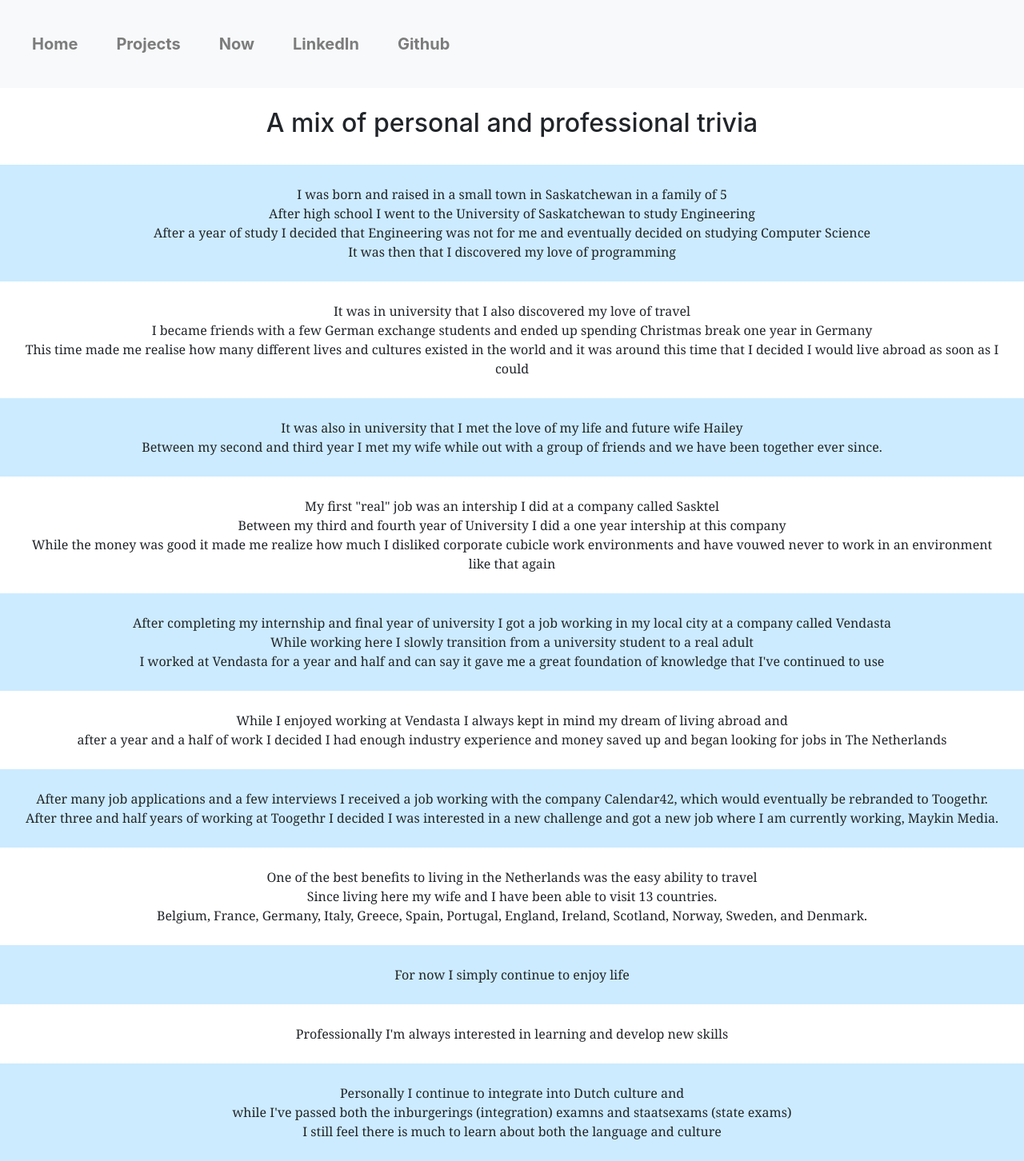
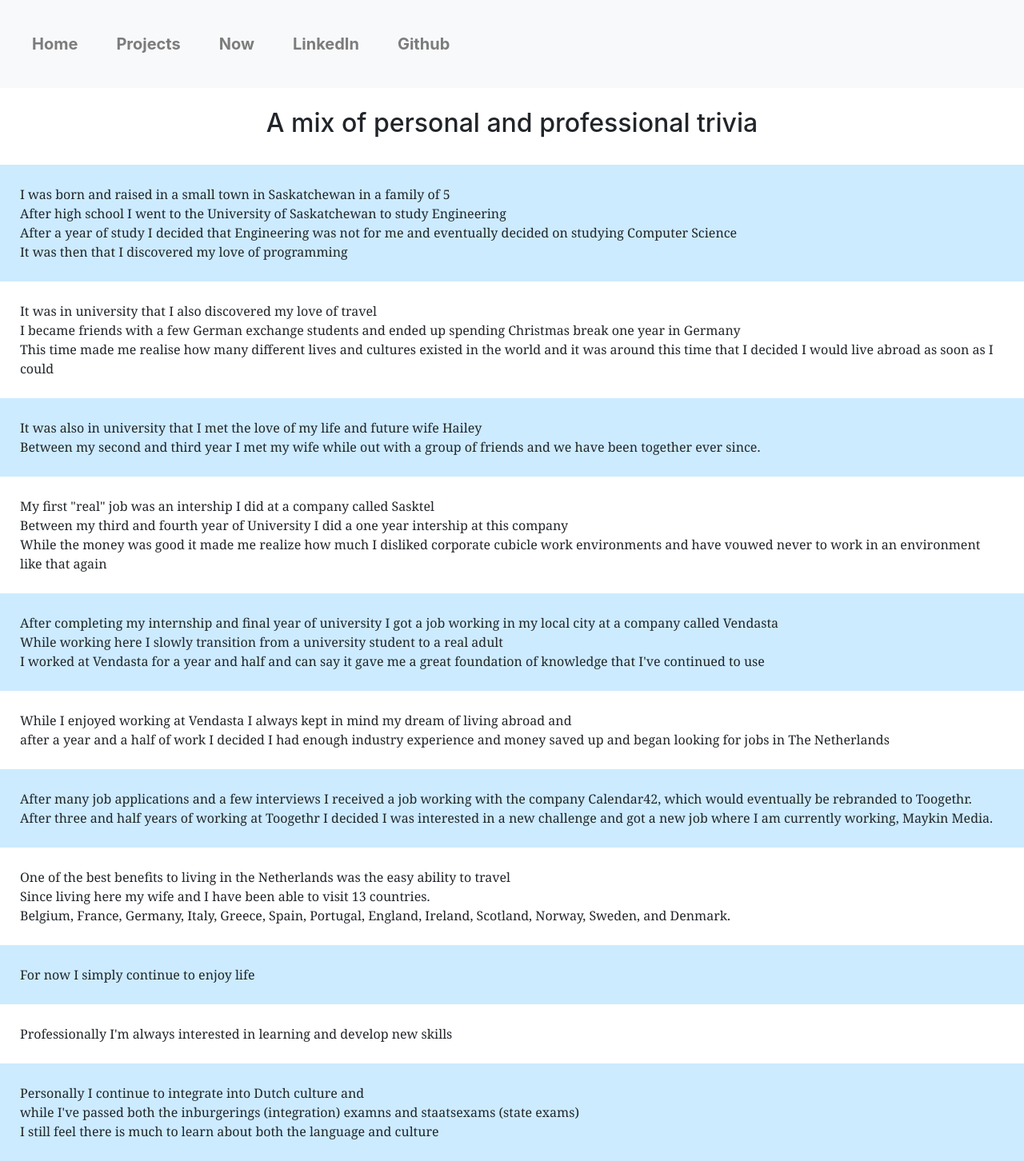
Before and after one commit to SheaMeyers/SheaMeyers.github.io, a React (Create React App) app: page /about-me in a window 1280 px wide. Shown: the whole page at 80% size. Built offline with nearby package versions, Linux system fonts and the light colour scheme.

Commit message:
Update styling

```diff
--- a/src/AboutMe.css
+++ b/src/AboutMe.css
@@ -9,8 +9,6 @@
     width: 100%;
     background-color: #ffffff;
     display: flex;
-    justify-content: center;
-    align-items: center;
     flex-direction: column;
     padding: 25px;
     text-align: center;
@@ -20,9 +18,11 @@
     width: 100%;
     background-color: #ccebff;
     display: flex;
-    justify-content: center;
-    align-items: center;
     flex-direction: column;
     padding: 25px;
     text-align: center;
 }
+
+.About-me-sentence {
+    text-align: left;
+}
--- a/src/AboutMe.tsx
+++ b/src/AboutMe.tsx
@@ -10,101 +10,101 @@ const AboutMe: React.FC = () => {
                 <h2>A mix of personal and professional trivia</h2>
             </div>
             <div className="About-me-non-white-section">
-                <p>I was born and raised in a small town in Saskatchewan in a family of 5</p>
-                <p>After high school I went to the University of Saskatchewan to study Engineering</p>
-                <p>After a year of study I decided that Engineering was not for me
+                <p className='About-me-sentence'>I was born and raised in a small town in Saskatchewan in a family of 5</p>
+                <p className='About-me-sentence'>After high school I went to the University of Saskatchewan to study Engineering</p>
+                <p className='About-me-sentence'>After a year of study I decided that Engineering was not for me
                     and eventually decided on studying Computer Science
                 </p>
-                <p>It was then that I discovered my love of programming</p>
+                <p className='About-me-sentence'>It was then that I discovered my love of programming</p>
             </div>
             <div className="About-me-off-white-section">
-                <p>It was in university that I also discovered my love of travel</p>
-                <p>
+                <p className='About-me-sentence'>It was in university that I also discovered my love of travel</p>
+                <p className='About-me-sentence'>
                     I became friends with a few German exchange students and ended up spending Christmas break
                     one year in Germany
                 </p>
-                <p>
+                <p className='About-me-sentence'>
                     This time made me realise how many different lives and cultures existed in the world and
                     it was around this time that I decided I would live abroad as soon as I could
                 </p>
             </div>
             <div className="About-me-non-white-section">
-                <p>It was also in university that I met the love of my life and future wife Hailey</p>
-                <p>
+                <p className='About-me-sentence'>It was also in university that I met the love of my life and future wife Hailey</p>
+                <p className='About-me-sentence'>
                     Between my second and third year I met my wife while out with a group of friends and
                     we have been together ever since.
                 </p>
             </div>
             <div className="About-me-off-white-section">
-                <p>My first "real" job was an intership I did at a company called Sasktel</p>
-                <p>Between my third and fourth year of University I did a one year intership at this company</p>
-                <p>
+                <p className='About-me-sentence'>My first "real" job was an intership I did at a company called Sasktel</p>
+                <p className='About-me-sentence'>Between my third and fourth year of University I did a one year intership at this company</p>
+                <p className='About-me-sentence'>
                     While the money was good it made me realize how much I disliked corporate cubicle work environments
                     and have vouwed never to work in an environment like that again
                 </p>
             </div>
             <div className="About-me-non-white-section">
-                <p>
+                <p className='About-me-sentence'>
                     After completing my internship and final year of university
                     I got a job working in my local city at a company called Vendasta
                 </p>
-                <p>
+                <p className='About-me-sentence'>
                     While working here I slowly transition from a university student to a real adult
                 </p>
-                <p>
+                <p className='About-me-sentence'>
                     I worked at Vendasta for a year and half and can say
                     it gave me a great foundation of knowledge that I've continued to use
                 </p>
             </div>
             <div className="About-me-off-white-section">
-                <p>
+                <p className='About-me-sentence'>
                     While I enjoyed working at Vendasta I always kept in mind my dream of living abroad and
                 </p>
-                <p>
+                <p className='About-me-sentence'>
                     after a year and a half of work I decided I had enough industry experience and money saved up
                     and began looking for jobs in The Netherlands
                 </p>
             </div>
             <div className="About-me-non-white-section">
-                <p>
+                <p className='About-me-sentence'>
                     After many job applications and a few interviews I received a job working with the company Calendar42,
                     which would eventually be rebranded to Toogethr.
                 </p>
-                <p>
+                <p className='About-me-sentence'>
                     After three and half years of working at Toogethr I decided I was interested in a new challenge and
                     got a new job where I am currently working, Maykin Media.
                 </p>
             </div>
             <div className="About-me-off-white-section">
-                <p>
+                <p className='About-me-sentence'>
                     One of the best benefits to living in the Netherlands was the easy ability to travel
                 </p>
-                <p>
+                <p className='About-me-sentence'>
                     Since living here my wife and I have been able to visit 13 countries.
                 </p>
-                <p>
+                <p className='About-me-sentence'>
                     Belgium, France, Germany, Italy, Greece, Spain, Portugal,
                     England, Ireland, Scotland, Norway, Sweden, and Denmark.
                 </p>
             </div>
             <div className="About-me-non-white-section">
-                <p>
+                <p className='About-me-sentence'>
                     For now I simply continue to enjoy life
                 </p>
             </div>
             <div className="About-me-off-white-section">
-                <p>
+                <p className='About-me-sentence'>
                     Professionally I'm always interested in learning and develop new skills
                 </p>
             </div>
             <div className="About-me-non-white-section">
-                <p>
+                <p className='About-me-sentence'>
                     Personally I continue to integrate into Dutch culture and
                 </p>
-                <p>
+                <p className='About-me-sentence'>
                     while I've passed both the inburgerings (integration) examns and staatsexams (state exams)
                 </p>
-                <p>
+                <p className='About-me-sentence'>
                     I still feel there is much to learn about both the language and culture
                 </p>
             </div>
--- a/src/Home.css
+++ b/src/Home.css
@@ -44,6 +44,7 @@ html, body, #root {
     font-size: 2em;
     font-weight: bolder;
     font-family: inherit;
+    text-shadow: 1px 0 0 #000, 0 -1px 0 #000, 0 1px 0 #000, -1px 0 0 #000;
 }
 
 .Bottom-portion {
```
